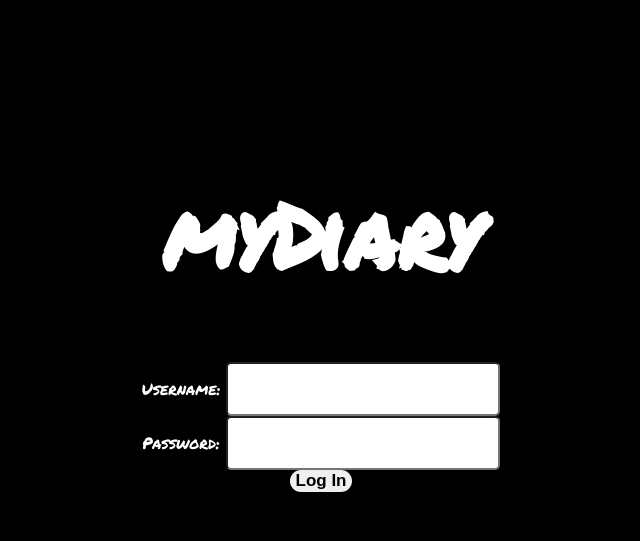
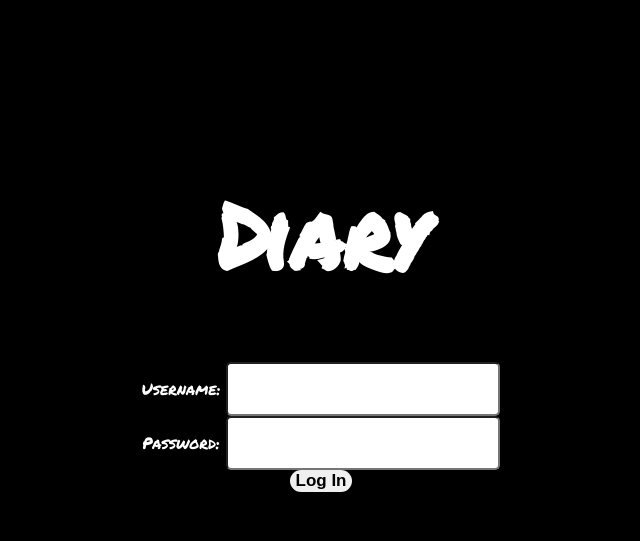
Before and after one commit to ayodeleowolabi/diary, a Django app: page /accounts/login/ in a window 1280 px wide. Shown: the part 217-758 px from the top of the page, without its empty margins (319-959 px from the left). Run offline with Django 5.2, Linux system fonts and the light colour scheme; some web fonts are replaced.

Commit message:
final change title

```diff
--- a/main_app/templates/registration/login.html
+++ b/main_app/templates/registration/login.html
@@ -4,7 +4,7 @@
 {% endblock %} {% block content %}
 <div class="page-header">
   <form method="post" class="login">
-    <h1>myDiary</h1>
+    <h1>Diary</h1>
       {% csrf_token %}
       {{ form }}
       <button type="submit">Log In</button>
```
Also changed, not shown: diary.png (added), readme.md, yourdiary.png (deleted).
